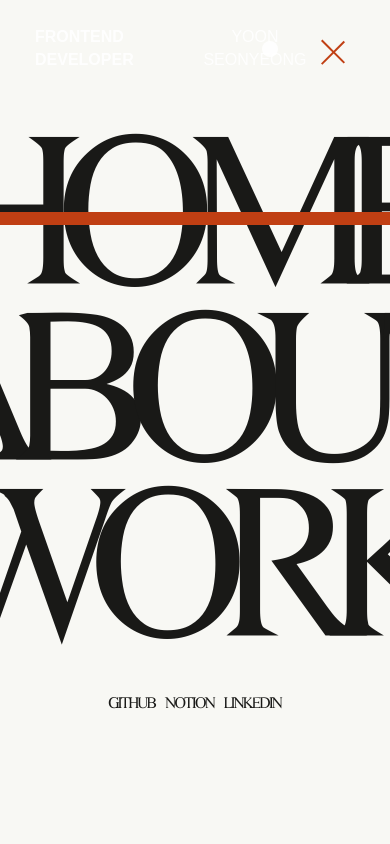
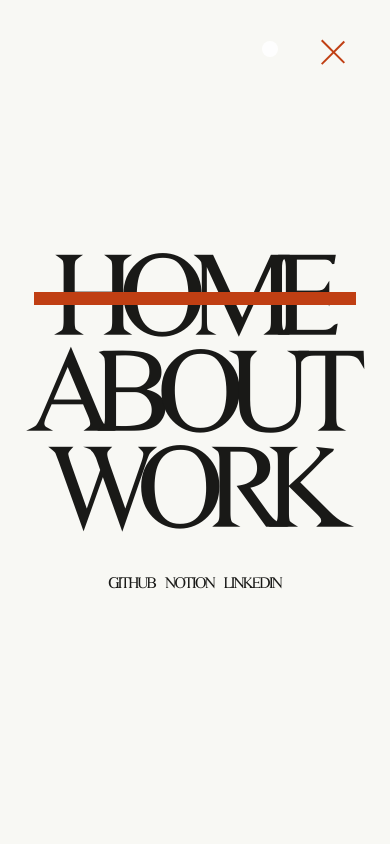
Before and after one commit to seonyeongyoon/portfolio, a React (Vite) app: page / in a window 390 px wide. Both pictures are taken after a click on the button 332 px from the left and 49 px from the top of the page. Shown: the top 844 px of the page. Built offline with nearby package versions, Linux system fonts and the light colour scheme; a web font is replaced by a local one.

Commit message:
header 로고 영역, 드롭다운 메뉴 폰트사이즈 모바일 해상도 수정

```diff
--- a/src/styles/Header.scss
+++ b/src/styles/Header.scss
@@ -182,7 +182,26 @@ header {
   }
 }
 
+@media (max-width: 768px) {
+  header {
+  .headerBar {
+    .logoWrap {
+      display: none;
+      }
+    }
+  }
 
+  .DropDownMenu {
+    .menuWrap {
+      .links {
+        a {
+          font-size: 6rem;
+        }
+      }
+    }
+  }
+
+}
 @keyframes dropDown {
   0%{
       transform: translateY(-100%);
```
